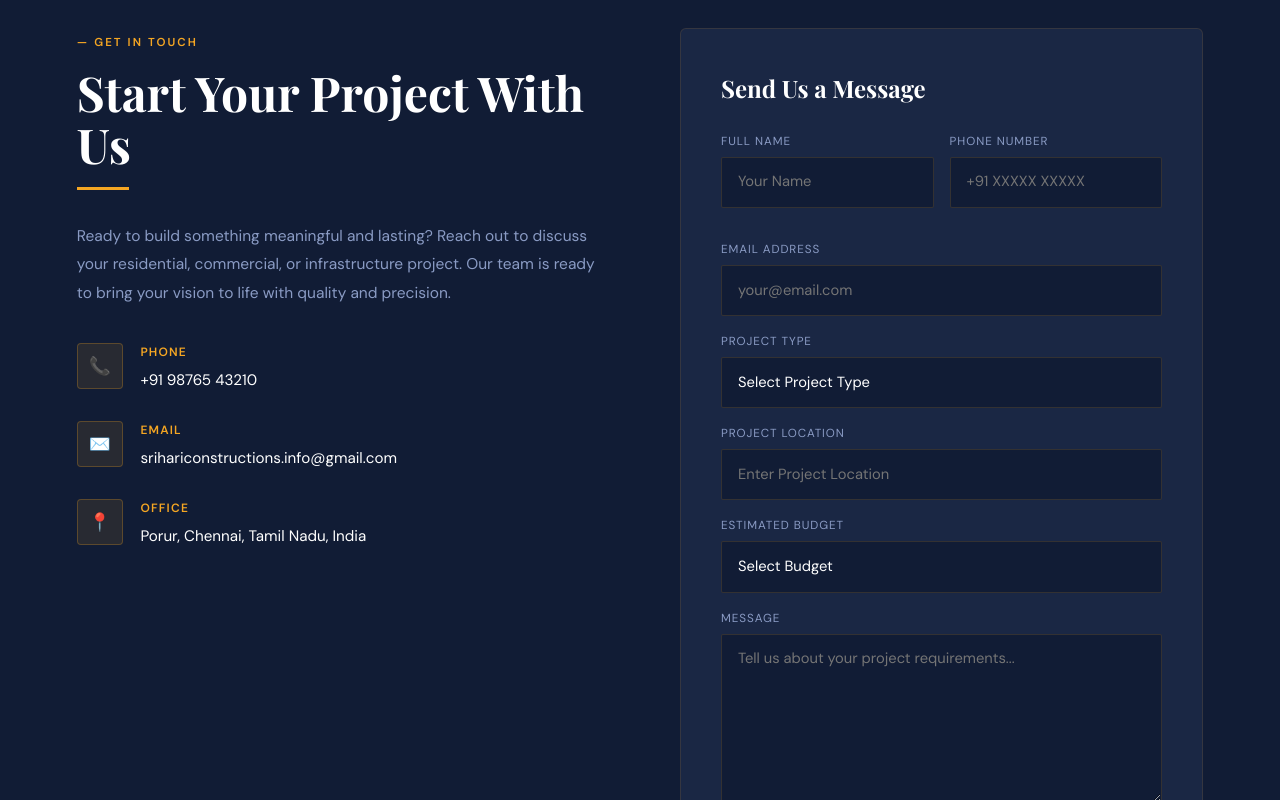
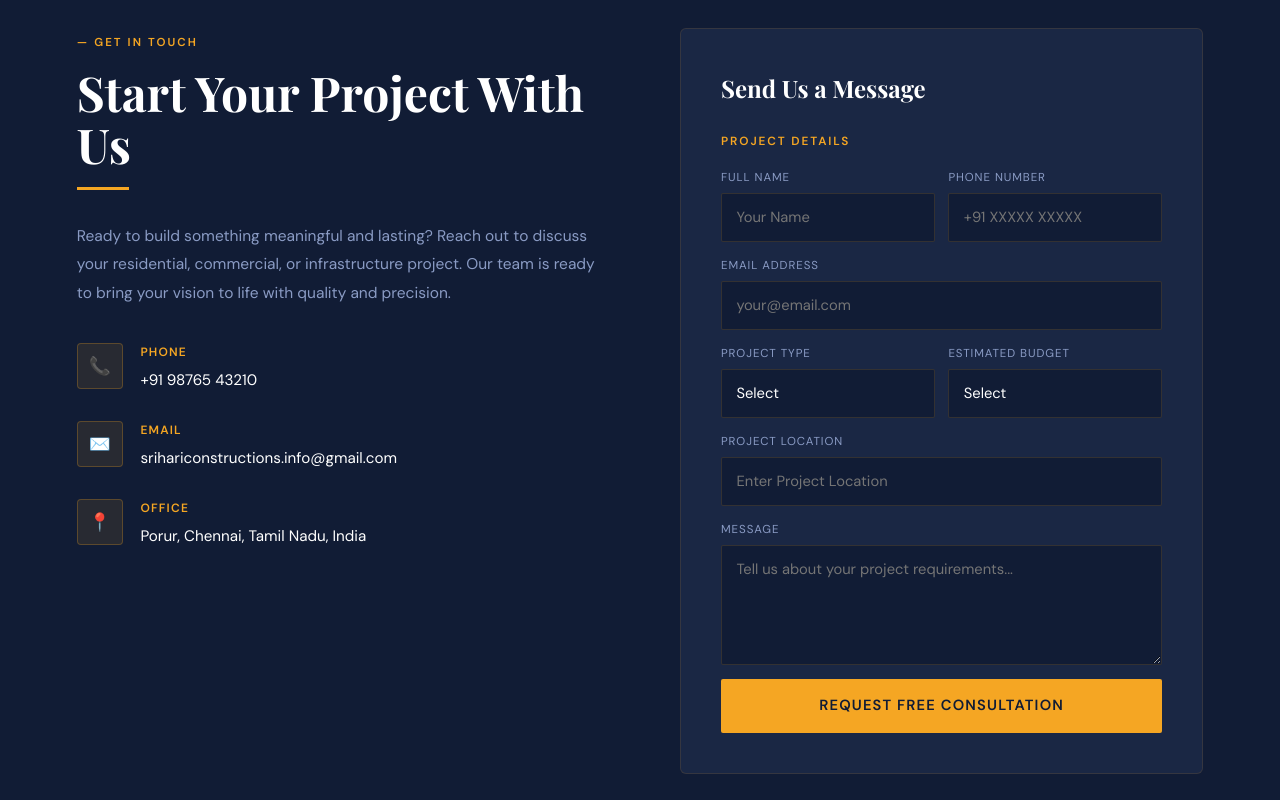
Before and after one commit to hariharan-2391/Sri-Hari-Constructions, a React (Vite) app: page / in a window 1280 px wide. Shown: the part 7780-8580 px from the top of the page. Built offline with nearby package versions, Linux system fonts and the light colour scheme.

Commit message:
call back card redesign

```diff
--- a/src/App.jsx
+++ b/src/App.jsx
@@ -581,20 +581,31 @@ const S = {
     fontSize: "1.5rem",
     marginBottom: "1.5rem",
   },
+  formBody: {
+    display: "flex",
+    flexDirection: "column",
+    gap: "0.9rem",
+  },
+  formSectionTitle: {
+    fontSize: ".74rem",
+    fontWeight: 700,
+    textTransform: "uppercase",
+    letterSpacing: ".16em",
+    color: "#f5a623",
+    marginBottom: ".25rem",
+  },
   frow: {
     display: "grid",
     gridTemplateColumns: "1fr 1fr",
-    gap: "1rem",
-    marginBottom: "1rem",
+    gap: "0.85rem",
   },
   fgrp: {
     display: "flex",
     flexDirection: "column",
-    gap: ".4rem",
-    marginBottom: "1rem",
+    gap: ".35rem",
   },
   fgrpLabel: {
-    fontSize: ".73rem",
+    fontSize: ".72rem",
     color: "#8a9bc4",
     textTransform: "uppercase",
     letterSpacing: ".08em",
@@ -603,7 +614,7 @@ const S = {
     background: "#111c35",
     border: "1px solid rgba(245,166,35,.15)",
     color: "#fff",
-    padding: ".8rem 1rem",
+    padding: ".75rem .9rem",
     borderRadius: 2,
     fontFamily: "'DM Sans',sans-serif",
     fontSize: ".92rem",
@@ -615,7 +626,7 @@ const S = {
     background: "#f5a623",
     color: "#111c35",
     border: "none",
-    padding: "1.05rem",
+    padding: "0.95rem",
     fontWeight: 700,
     fontSize: ".92rem",
     textTransform: "uppercase",
--- a/src/components/Sections.jsx
+++ b/src/components/Sections.jsx
@@ -670,7 +670,8 @@ export function Contact({ styles }) {
                 <p>Thank you! We'll be in touch shortly.</p>
               </div>
             ) : (
-              <form onSubmit={submit}>
+              <form onSubmit={submit} style={styles.formBody}>
+                <div style={styles.formSectionTitle}>Project Details</div>
                 <div style={styles.frow}>
                   <div style={styles.fgrp}>
                     <label style={styles.fgrpLabel}>Full Name</label>
@@ -701,6 +702,7 @@ export function Contact({ styles }) {
                     })}
                   />
                 </div>
+                <div style={styles.frow}>
                   <div style={styles.fgrp}>
                     <label style={styles.fgrpLabel}>Project Type</label>
                     <select
@@ -709,7 +711,7 @@ export function Contact({ styles }) {
                         style: { ...styles.fgrpInput, appearance: "none" },
                       })}
                     >
-                    <option value="">Select Project Type</option>
+                      <option value="">Select</option>
                       {[
                         "Residential Construction",
                         "Commercial Construction",
@@ -722,21 +724,13 @@ export function Contact({ styles }) {
                     </select>
                   </div>
                   <div style={styles.fgrp}>
-                  <label style={styles.fgrpLabel}>Project Location</label>
-                  <input
-                    {...inputProps("Location", {
-                      placeholder: "Enter Project Location",
-                    })}
-                  />
-                </div>
-                <div style={styles.fgrp}>
                     <label style={styles.fgrpLabel}>Estimated Budget</label>
                     <select
                       {...inputProps("Budget", {
                         style: { ...styles.fgrpInput, appearance: "none" },
                       })}
                     >
-                    <option value="">Select Budget</option>
+                      <option value="">Select</option>
                       {[
                         "Below ₹10 Lakhs",
                         "₹10 - ₹25 Lakhs",
@@ -748,17 +742,26 @@ export function Contact({ styles }) {
                       ))}
                     </select>
                   </div>
+                </div>
+                <div style={styles.fgrp}>
+                  <label style={styles.fgrpLabel}>Project Location</label>
+                  <input
+                    {...inputProps("Location", {
+                      placeholder: "Enter Project Location",
+                    })}
+                  />
+                </div>
                 <div style={styles.fgrp}>
                   <label style={styles.fgrpLabel}>Message</label>
                   <textarea
                     {...inputProps("Message", {
                       placeholder: "Tell us about your project requirements...",
-                      rows: 6,
+                      rows: 4,
                       required: true,
                       style: {
                         ...styles.fgrpInput,
                         resize: "vertical",
-                        minHeight: 100,
+                        minHeight: 92,
                       },
                     })}
                   />
--- a/src/styles/global.js
+++ b/src/styles/global.js
@@ -52,9 +52,12 @@ button,input,select,textarea{font:inherit}
   .about-values,.contact-form{padding:1.25rem!important}
   .steps-grid,.gallery-grid{grid-template-columns:1fr!important}
   .step{padding:1.5rem 1.25rem!important}
-  .contact-form{padding:1.25rem!important}
+  .contact-form{padding:1.25rem!important;overflow:hidden}
   .contact-item{flex-direction:column!important;gap:.6rem!important}
   .frow{grid-template-columns:1fr!important;gap:.7rem!important}
+  .contact-shell{padding-bottom:3.5rem!important}
+  .contact-form button{width:100%!important;padding:.9rem 1rem!important;font-size:.9rem!important}
+  .contact-form form{gap:.75rem!important}
   .portfolio-table{width:100%;display:block;border-collapse:separate;border-spacing:0;table-layout:fixed}
   .portfolio-table thead{display:none}
   .portfolio-table tbody{display:flex;flex-direction:column;gap:.9rem}
```
Lines whose indentation alone changed are shown as unchanged.
